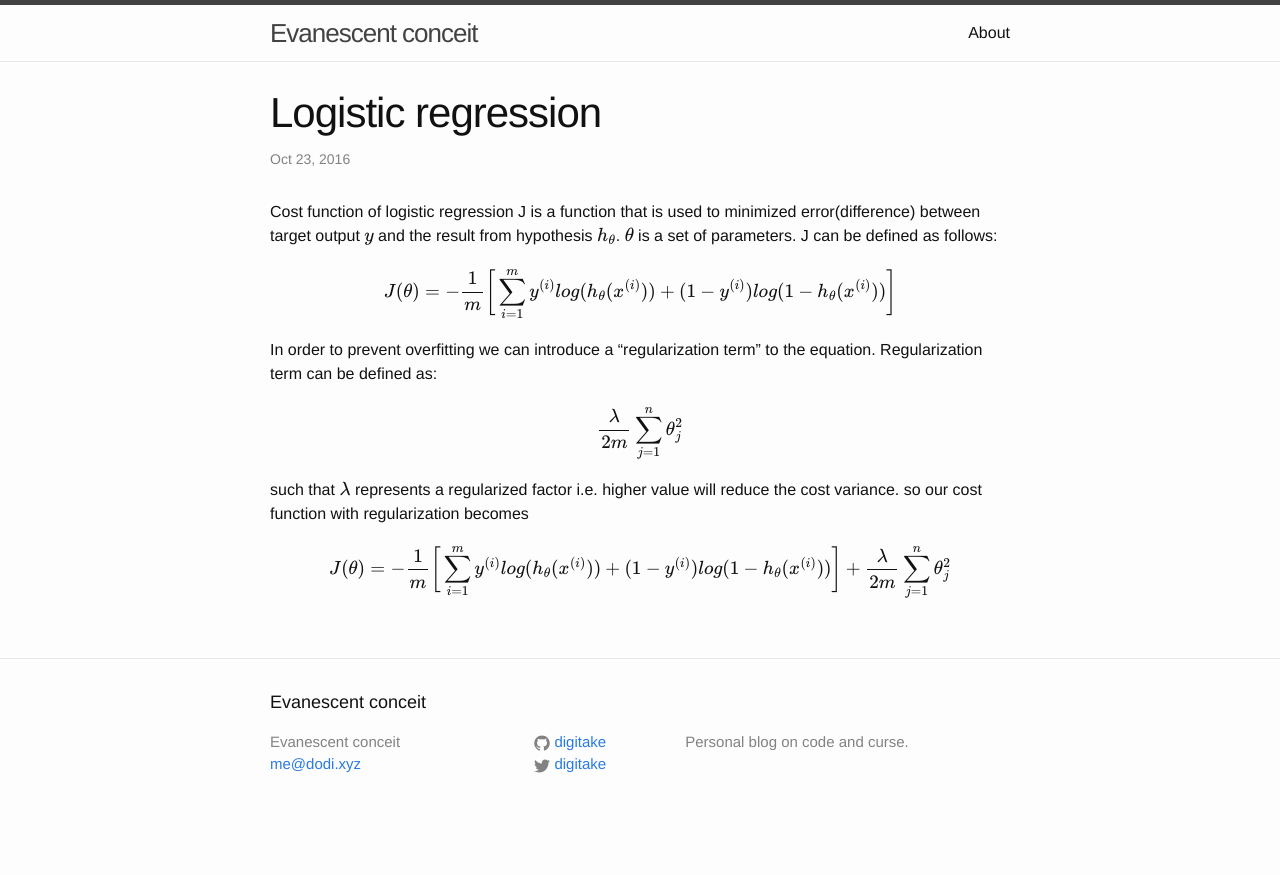
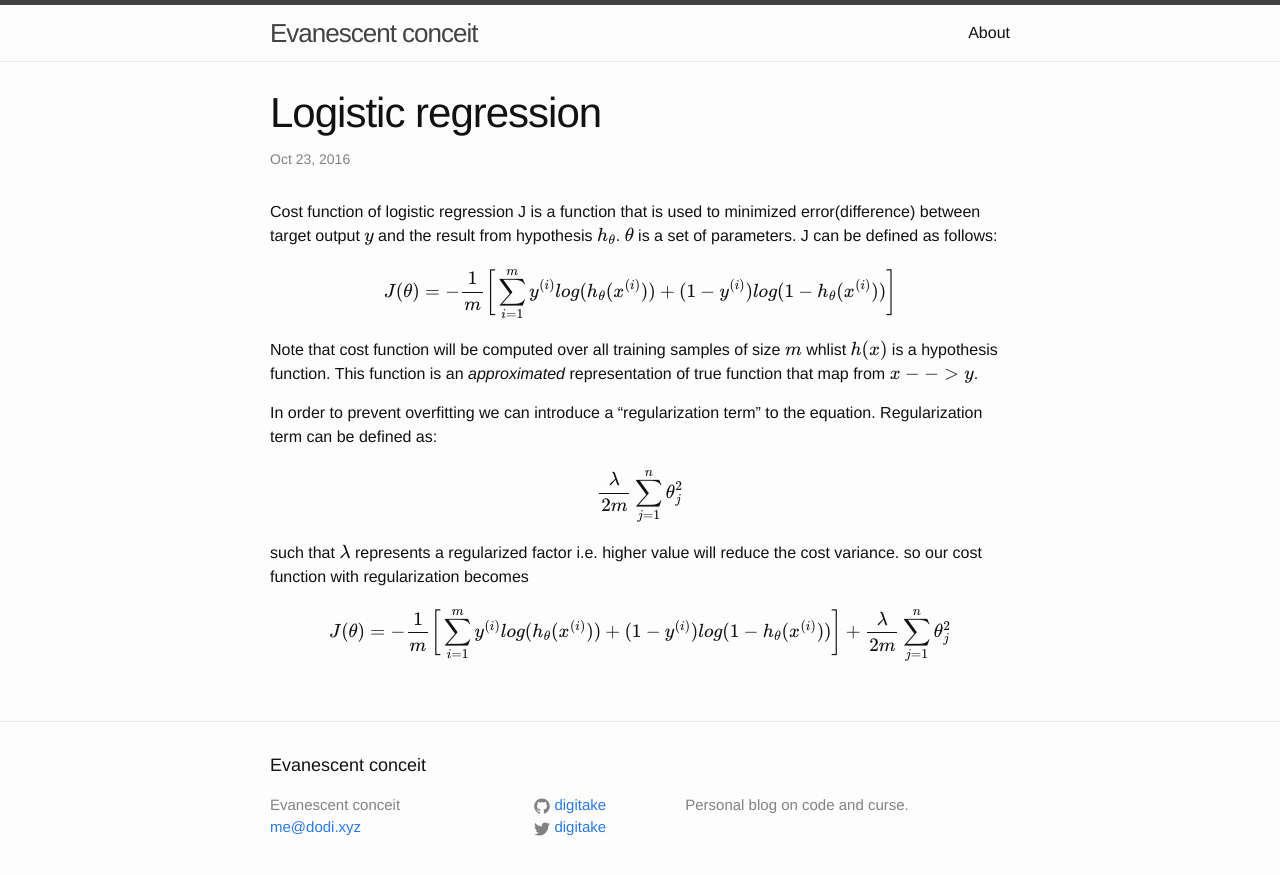
Before and after one commit to digitake/digitake.github.io, a Jekyll site: the page built from _posts/2016-10-23-Logistic-regression.markdown, in a window 1280 px wide. Shown: the top 875 px of the page. Built offline with Jekyll 4.4.1, drawn with Linux system fonts in a browser that asks for light colours; formulas are drawn with MathJax 3.

Commit message:
Update logistic regression

```diff
--- a/_posts/2016-10-23-Logistic-regression.markdown
+++ b/_posts/2016-10-23-Logistic-regression.markdown
@@ -11,6 +11,9 @@
 
 $$J(\theta) = -{1 \over m} \bigg[ \sum_{i=1}^m y^{(i)}log(h_\theta (x^{(i)}))+(1-y^{(i)})log(1-h_\theta (x^{(i)})) \bigg] $$
 
+Note that cost function will be computed over all training samples of size $$m$$ whlist $$h(x)$$ is a hypothesis function.
+This function is an *approximated* representation of true function that map from $$x --> y$$.
+
 In order to prevent overfitting we can introduce a "regularization term" to the equation.
 Regularization term can be defined as:
 
```
